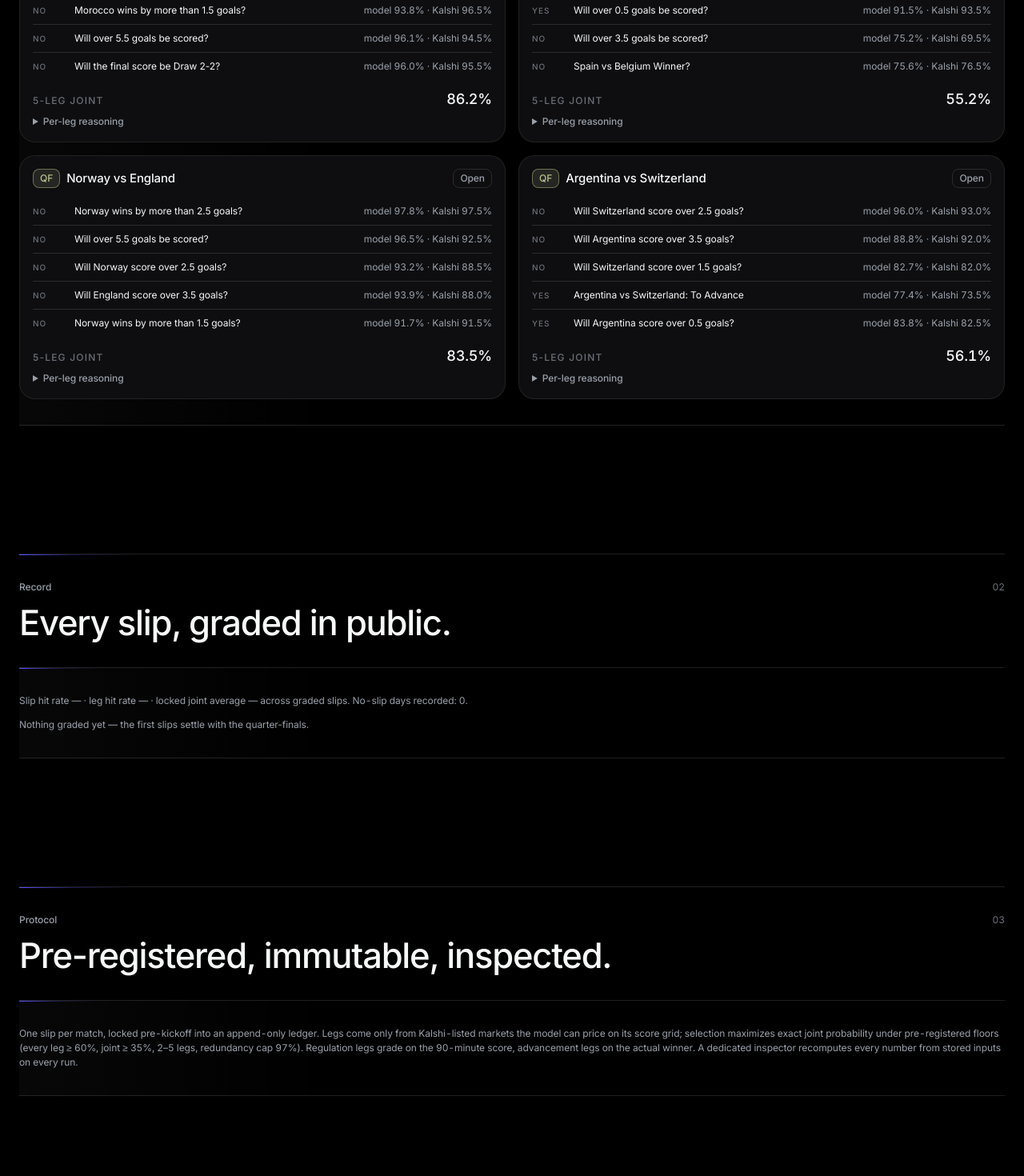
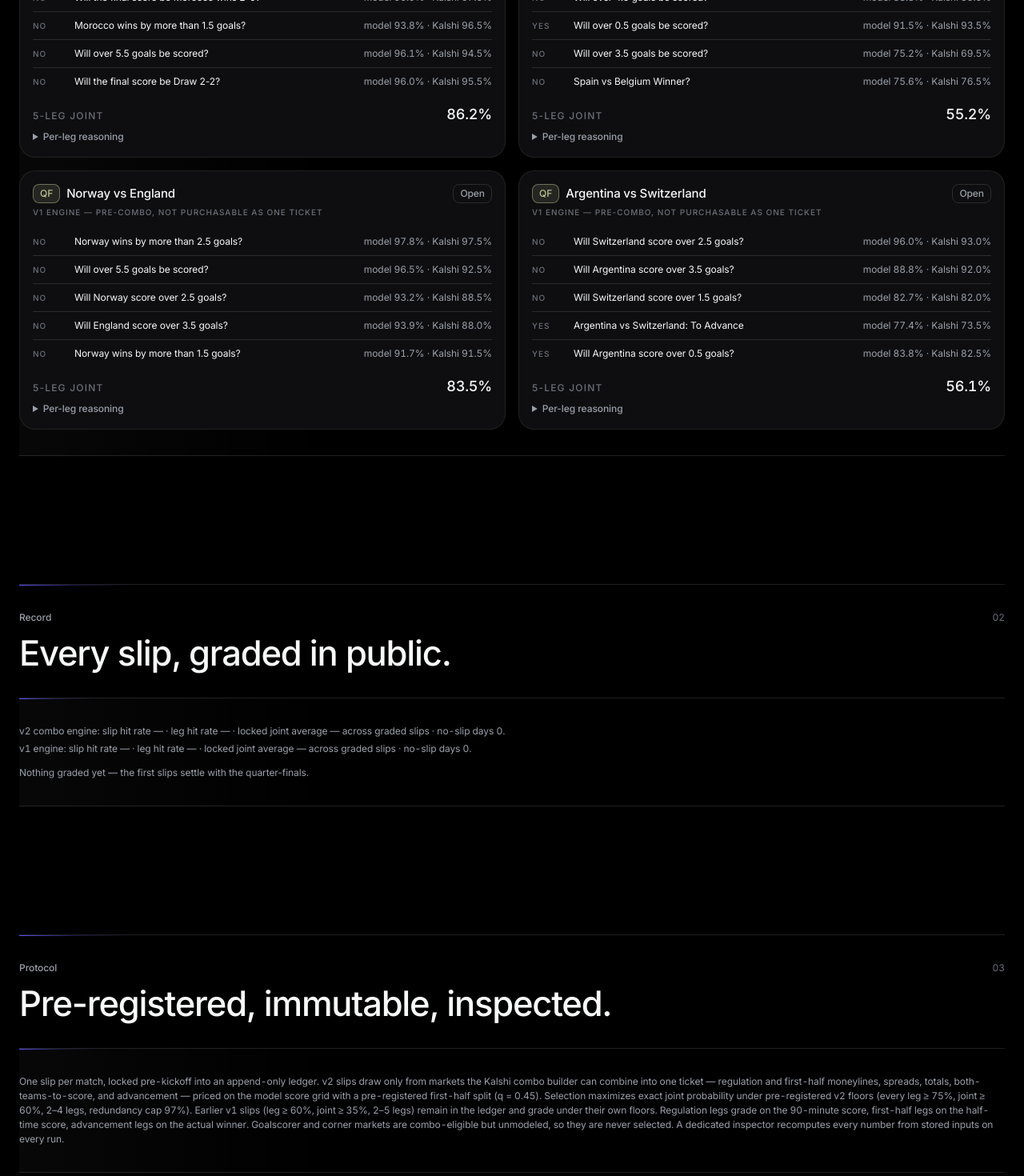
Before and after one commit to Sanjaayyy7/wc26-matchday-briefing, a Next.js app: page /parlay in a window 1280 px wide. Shown: the part 648-2118 px from the top of the page at 80% size. Before the commit the page ends 2074 px from the top, so only its background shows below. Built offline with nearby package versions, Linux system fonts and the light colour scheme.

Commit message:
feat(parlay-v2): versioned slip cards, combo-implied display line, per-version record

```diff
--- a/app/parlay/page.tsx
+++ b/app/parlay/page.tsx
@@ -9,7 +9,10 @@ const pct = (x: number | null): string => (x === null ? "—" : `${(x * 100).toF
 
 export default function ParlayPage() {
   const views = parlayViews();
-  const record = parlayRecord(parlayLedger());
+  const rows = parlayLedger();
+  const record = parlayRecord(rows);
+  const recordV2 = parlayRecord(rows.filter((r) => r.engineVersion === "v2-combo"));
+  const recordV1 = parlayRecord(rows.filter((r) => r.engineVersion !== "v2-combo"));
 
   const open = views.filter((v) => v.status === "open");
   const settled = views
@@ -46,7 +49,7 @@ export default function ParlayPage() {
             ) : (
               <div className="grid gap-4 lg:grid-cols-2">
                 {open.map((slip) => (
-                  <ParlaySlipCard key={slip.slug} slip={slip} />
+                  <ParlaySlipCard key={`${slip.slug}-${slip.engineVersion}`} slip={slip} />
                 ))}
               </div>
             )}
@@ -56,8 +59,12 @@ export default function ParlayPage() {
         <CanvasSection eyebrow="Record" title="Every slip, graded in public.">
           <DataPlane>
             <p className="text-caption tabular text-[var(--ink-muted)]">
-              Slip hit rate {pct(record.slipHitRate)} · leg hit rate {pct(record.legHitRate)} · locked joint
-              average {pct(record.meanLockedJoint)} across graded slips. No-slip days recorded: {record.noSlips}.
+              v2 combo engine: slip hit rate {pct(recordV2.slipHitRate)} · leg hit rate {pct(recordV2.legHitRate)} ·
+              locked joint average {pct(recordV2.meanLockedJoint)} across graded slips · no-slip days {recordV2.noSlips}.
+            </p>
+            <p className="mt-1 text-caption tabular text-[var(--ink-muted)]">
+              v1 engine: slip hit rate {pct(recordV1.slipHitRate)} · leg hit rate {pct(recordV1.legHitRate)} ·
+              locked joint average {pct(recordV1.meanLockedJoint)} across graded slips · no-slip days {recordV1.noSlips}.
             </p>
             {settled.length === 0 ? (
               <p className="mt-3 text-caption text-[var(--ink-muted)]">
@@ -66,7 +73,7 @@ export default function ParlayPage() {
             ) : (
               <div className="mt-4 grid gap-4 lg:grid-cols-2">
                 {settled.map((slip) => (
-                  <ParlaySlipCard key={slip.slug} slip={slip} />
+                  <ParlaySlipCard key={`${slip.slug}-${slip.engineVersion}`} slip={slip} />
                 ))}
               </div>
             )}
@@ -76,11 +83,16 @@ export default function ParlayPage() {
         <CanvasSection eyebrow="Protocol" title="Pre-registered, immutable, inspected.">
           <DataPlane>
             <p className="text-caption tabular text-[var(--ink-muted)]">
-              One slip per match, locked pre-kickoff into an append-only ledger. Legs come only from
-              Kalshi-listed markets the model can price on its score grid; selection maximizes exact joint
-              probability under pre-registered floors (every leg ≥ 60%, joint ≥ 35%, 2–5 legs, redundancy
-              cap 97%). Regulation legs grade on the 90-minute score, advancement legs on the actual
-              winner. A dedicated inspector recomputes every number from stored inputs on every run.
+              One slip per match, locked pre-kickoff into an append-only ledger. v2 slips draw only from
+              markets the Kalshi combo builder can combine into one ticket — regulation and first-half
+              moneylines, spreads, totals, both-teams-to-score, and advancement — priced on the model
+              score grid with a pre-registered first-half split (q = 0.45). Selection maximizes exact joint
+              probability under pre-registered v2 floors (every leg ≥ 75%, joint ≥ 60%, 2–4 legs, redundancy
+              cap 97%). Earlier v1 slips (leg ≥ 60%, joint ≥ 35%, 2–5 legs) remain in the ledger and grade
+              under their own floors. Regulation legs grade on the 90-minute score, first-half legs on the
+              half-time score, advancement legs on the actual winner. Goalscorer and corner markets are
+              combo-eligible but unmodeled, so they are never selected. A dedicated inspector recomputes
+              every number from stored inputs on every run.
             </p>
           </DataPlane>
         </CanvasSection>
--- a/components/parlay-slip-card.tsx
+++ b/components/parlay-slip-card.tsx
@@ -55,6 +55,11 @@ export function ParlaySlipCard({ slip }: { slip: ParlaySlipView }) {
         </div>
         <StatusChip slip={slip} />
       </div>
+      {slip.engineVersion === "v1" && (
+        <p className="mt-1 text-micro uppercase tracking-widest text-[var(--ink-faint)]">
+          v1 engine — pre-combo, not purchasable as one ticket
+        </p>
+      )}
 
       {slip.status === "no-slip" ? (
         <p className="mt-3 text-caption text-[var(--ink-muted)]">
@@ -75,6 +80,13 @@ export function ParlaySlipCard({ slip }: { slip: ParlaySlipView }) {
               <span className="text-title tabular text-[var(--ink)]">{pct(slip.jointProb)}</span>
             )}
           </div>
+          {slip.comboImpliedProb !== null && slip.jointProb !== undefined && (
+            <p className="mt-1 text-caption tabular text-[var(--ink-muted)]">
+              Kalshi combo ≈{pct(slip.comboImpliedProb)} · edge{" "}
+              {slip.jointProb - slip.comboImpliedProb >= 0 ? "+" : ""}
+              {((slip.jointProb - slip.comboImpliedProb) * 100).toFixed(1)} pts · display only
+            </p>
+          )}
           <details className="mt-2">
             <summary className="cursor-pointer text-label text-[var(--ink-muted)]">
               Per-leg reasoning
--- a/lib/parlay-view.ts
+++ b/lib/parlay-view.ts
@@ -20,6 +20,8 @@ export type ParlaySlipRow = {
   verdict?: "no-slip";
   reason?: string;
   modelDataThrough?: string;
+  engineVersion?: string;
+  comboImpliedProb?: number | null;
   legs?: ParlayLegRow[];
   jointProb?: number;
   result?: { legs: Array<{ ticker: string; hit: boolean }>; slipHit: boolean; gradedAt: string };
@@ -35,6 +37,8 @@ export type ParlaySlipView = {
   lockedAt: string;
   status: "open" | "hit" | "miss" | "no-slip";
   reason?: string;
+  engineVersion: "v1" | "v2-combo";
+  comboImpliedProb: number | null;
   legs: ParlayLegView[];
   jointProb?: number;
 };
@@ -71,6 +75,8 @@ export function buildParlayViews(
       kickoffISO: f.kickoffISO,
       lockedAt: row.lockedAt,
       status,
+      engineVersion: row.engineVersion === "v2-combo" ? "v2-combo" : "v1",
+      comboImpliedProb: row.comboImpliedProb ?? null,
       ...(row.reason !== undefined ? { reason: row.reason } : {}),
       legs: (row.legs ?? []).map((leg) => ({ ...leg, hit: hitBy.get(leg.ticker) ?? null })),
       ...(row.jointProb !== undefined ? { jointProb: row.jointProb } : {}),
```
Also changed, not shown: 2 other files (tests, documents, lock files or other folders).
